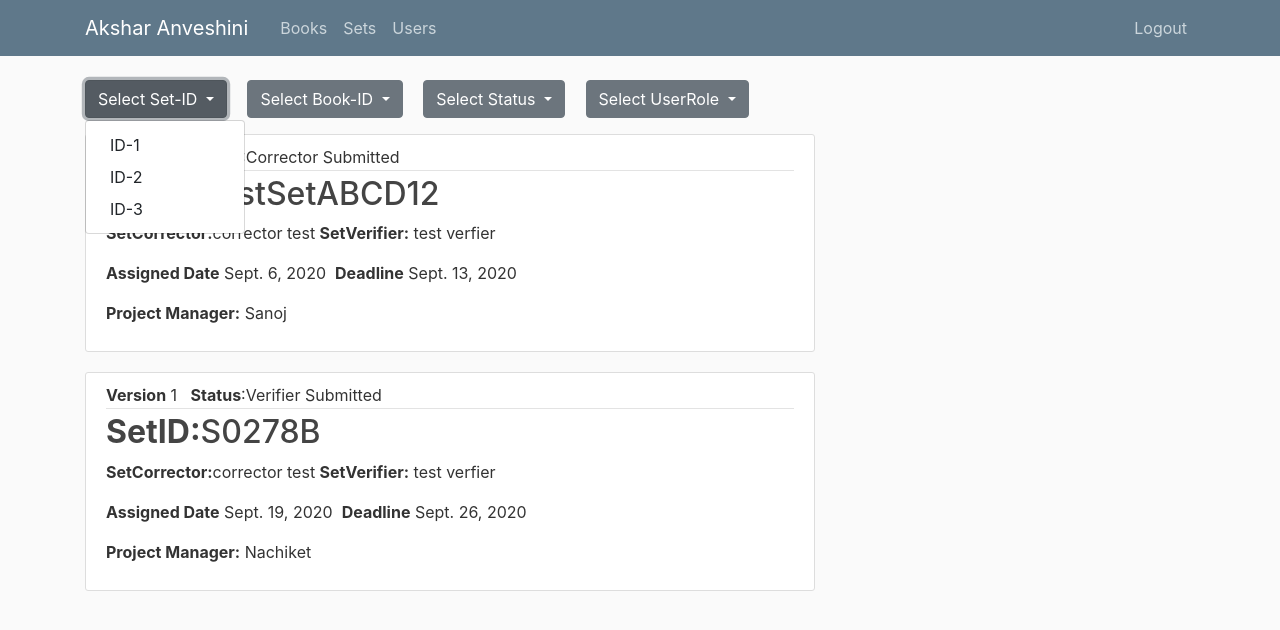
After one commit to foxer9developer/Django-ERP-Model, a Django app: page /sets/ in a window 1280 px wide, after a click on "Select Set-ID". The commit adds this page. Shown: the top 630 px of the page. Run offline with Django 3.2, Linux system fonts and the light colour scheme; data comes from the database, SQL or seed files in the repository; both versions use the stored data as it was after the commit; some libraries are stand-ins or nearby versions.

Commit message:
various templates added

```diff
--- a/IITB_OpenOCR/IITB_OpenOCR/settings.py
+++ b/IITB_OpenOCR/IITB_OpenOCR/settings.py
@@ -41,7 +41,7 @@ INSTALLED_APPS = [
     'django.contrib.sites',
     'django.contrib.redirects',
     'social_django',
-    'accounts',
+    'accounts'
 ]
 
 SITE_ID = 1
--- a/IITB_OpenOCR/IIT_OpenOCR/models.py
+++ b/IITB_OpenOCR/IIT_OpenOCR/models.py
@@ -32,6 +32,9 @@ class book(models.Model):
     book_totalpages = models.BigIntegerField()
     book_progress = models.CharField(max_length=20 , choices=progress_choices , default="Unassigned")
 
+    def __str__(self):
+        return self.book_id
+
 class sets(models.Model):
     setID = models.CharField(max_length=120, unique=True)
     number = models.IntegerField()
@@ -46,3 +49,6 @@ class sets(models.Model):
     assignmentdate = models.DateField(default= timezone.now)
     lastsubdate = models.DateField()
     finalsubdate = models.DateField()
+
+    def __str__(self):
+        return self.setID
--- /dev/null
+++ b/IITB_OpenOCR/IIT_OpenOCR/templates/IIT_OpenOCR/Sets.html
@@ -0,0 +1,63 @@
+{% extends "IIT_OpenOCR/base.html" %}
+{% block content %}
+<div class="btn-group">
+  <button class="btn btn-secondary dropdown-toggle mb-3 mr-3" type="button" id="setIDFilter" data-toggle="dropdown" aria-haspopup="true" aria-expanded="false">
+    Select Set-ID
+  </button>
+  <div class="dropdown-menu" aria-labelledby="dropdownMenuButton">
+    <a class="dropdown-item" href="#">ID-1</a>
+    <a class="dropdown-item" href="#">ID-2</a>
+    <a class="dropdown-item" href="#">ID-3</a>
+  </div>
+</div>
+
+<div class="btn-group">
+    <button class="btn btn-secondary dropdown-toggle mb-3 mr-3" type="button" id="bookIDFilter" data-toggle="dropdown" aria-haspopup="true" aria-expanded="false">
+    Select Book-ID
+  </button>
+
+  <div class="dropdown-menu" aria-labelledby="dropdownMenuButton">
+    <a class="dropdown-item" href="#">Book ID</a>
+    <a class="dropdown-item" href="#">Book ID</a>
+    <a class="dropdown-item" href="#">Something else here</a>
+  </div>
+</div>
+
+<div class="btn-group">
+    <button class="btn btn-secondary dropdown-toggle mb-3 mr-3" type="button" id="statusFilter" data-toggle="dropdown" aria-haspopup="true" aria-expanded="false">
+    Select Status
+  </button>
+
+  <div class="dropdown-menu" aria-labelledby="dropdownMenuButton">
+    <a class="dropdown-item" href="#">Completed</a>
+    <a class="dropdown-item" href="#">In-Progress</a>
+  </div>
+</div>
+
+<div class="btn-group">
+    <button class="btn btn-secondary dropdown-toggle mb-3" type="button" id="userRoleFilter" data-toggle="dropdown" aria-haspopup="true" aria-expanded="false">
+    Select UserRole
+  </button>
+
+  <div class="dropdown-menu" aria-labelledby="dropdownMenuButton">
+    <a class="dropdown-item" href="#">Corrector</a>
+    <a class="dropdown-item" href="#">Verifier</a>
+  </div>
+</div>
+
+{% for sets in sets %}
+        <article class="media content-section">
+            <div class="media-body">
+                <div class="article-metadata">
+                    <a class="mr-2"><b>Version</b> {{ sets.version }} &nbsp; <b>Status</b>:{{sets.status}}</a>
+                    <small class="text-muted"></small>
+                </div>
+                <h2><a class="article-content"><b>SetID:</b>{{ sets.setID }}</a></h2>
+                <p class="article-content"><b>SetCorrector:</b>{{ sets.setCorrector.name }}&nbsp;<b>SetVerifier:</b> {{ sets.setVerifier.name }}</p>
+                <p class="article-content"><b>Assigned Date</b> {{ sets.assignmentdate }} &nbsp;<b>Deadline</b> {{ sets.deadline }}</p>
+                <p class="article-content"></p>
+                <p class="article-content"><b>Project Manager:</b> {{ sets.projectmanager }}</p>
+            </div>
+        </article>
+{% endfor %}
+{% endblock content %}
--- a/IITB_OpenOCR/IIT_OpenOCR/templates/IIT_OpenOCR/base.html
+++ b/IITB_OpenOCR/IIT_OpenOCR/templates/IIT_OpenOCR/base.html
@@ -14,9 +14,9 @@
     <link rel="stylesheet" type="text/css" href="{% static 'IIT_OpenOCR/main.css' %}">
 
     {% if title %}
+    <title>Akshar Anveshini-{{ title }}</title>
+    {% else %}
     <title>Akshar Anveshini</title>
-    {% else %}
-    <title>IIT_OpenOCR</title>
     {% endif %}
 <body>
     <header class="site-header">
@@ -28,8 +28,9 @@
       </button>
       <div class="collapse navbar-collapse" id="navbarToggle">
         <div class="navbar-nav mr-auto">
-          <a class="nav-item nav-link" href="{% url 'IITB_OpenOCR-Homepage' %}">Home</a> <!-- name from urls. project -->
-          <a class="nav-item nav-link" href="{% url 'IITB_OpenOCR-Aboutpage' %}">About</a>
+          <a class="nav-item nav-link" href="{% url 'IITB_OpenOCR-Bookspage' %}">Books</a> <!-- name from urls. project -->
+          <a class="nav-item nav-link" href="{% url 'IITB_OpenOCR-Sets' %}">Sets</a>
+            <a class="nav-item nav-link" href="{% url 'IITB_OpenOCR-UsersPage' %}">Users</a>
         </div>
         <!-- Navbar Right Side -->
         <div class="navbar-nav">
--- a/IITB_OpenOCR/IIT_OpenOCR/urls.py
+++ b/IITB_OpenOCR/IIT_OpenOCR/urls.py
@@ -3,6 +3,13 @@ from . import views
 
 
 urlpatterns = [
-    path('', views.home ,name='IITB_OpenOCR-Homepage'),
-    path('about/',views.about,name='IITB_OpenOCR-Aboutpage')
+    path('', views.books ,name='IITB_OpenOCR-Bookspage'),
+    path('book_update/',views.book_update,name='IITB_OpenOCR-BookUpdate'),
+    path('sets/',views.sets_detail,name='IITB_OpenOCR-Sets'),
+    path('users/',views.search_user, name='IITB_OpenOCR-UsersPage'),
+    path('users/user101/', views.spcific_user, name='IITB_OpenOCR-User'),
+    path('about/',views.about,name='IITB_OpenOCR-Aboutpage'),
+    path('sets/assignuser/',views.assign_user,name='IITB_OpenOCR-AssignUser'),
+    path('sets/set_update/',views.set_update,name='IITB_OpenOCR-SetUpdate'),
+    path('sets/set_log/',views.set_log,name='IITB_OpenOCR-SetLog')
 ]
--- a/IITB_OpenOCR/IIT_OpenOCR/views.py
+++ b/IITB_OpenOCR/IIT_OpenOCR/views.py
@@ -1,11 +1,14 @@
 from django.shortcuts import render, redirect
-from .models import users, SetStatus
+from IIT_OpenOCR.models import users, SetStatus
+from .models import sets
+from .models import book
 from django.contrib import messages
 from django.contrib.auth import logout
 from github import Github
+from django.http import HttpResponse
 
 
-def home(request):
+def books(request):
     if request.user.is_authenticated:
         count = users.objects.filter(github_username = request.user.username).count()
         social = request.user.social_auth.get(provider='github')
@@ -21,10 +24,44 @@ def home(request):
             return redirect('/register')
     else:
         return redirect('/login')
+
     context = {
-        'users': users.objects.all()
+        'title':'Books',
+        'books': book.objects.all()
             }
     return render(request,'IIT_OpenOCR/home.html',context)
 
 def about(request):
     return render(request, 'IIT_OpenOCR/about.html', {'title':'About'})
+
+def spcific_user(request):
+    context = {
+        'title':'user101'
+    }
+    return render(request,'IIT_OpenOCR/specificuser.html',context)
+
+def assign_user(request):
+    return HttpResponse("AssignUser Page")
+
+def search_user(request):
+    context = {
+        'title':'Users',
+        'users': users.objects.all()
+    }
+    return render(request,'IIT_OpenOCR/userspage.html', context)
+
+def sets_detail(request):
+    context = {
+        'title':'Sets',
+        'sets': sets.objects.all()
+            }
+    return render(request,'IIT_OpenOCR/Sets.html', context)
+
+def book_update(request):
+    return HttpResponse("Book Update")
+
+def set_log(request):
+    return HttpResponse("set log")
+
+def set_update(request):
+    return HttpResponse("Set Update")
--- a/IITB_OpenOCR/accounts/views.py
+++ b/IITB_OpenOCR/accounts/views.py
@@ -3,7 +3,6 @@ from django.forms import inlineformset_factory
 from django.contrib.auth.forms import UserCreationForm
 from django.contrib.auth import authenticate, login, logout
 from IIT_OpenOCR.models import users
-
 from .forms import RegisterationForm, loginForm
 
 from django.contrib import messages
```
Also changed, not shown: IITB_OpenOCR/IIT_OpenOCR/templates/IIT_OpenOCR/home.html (+21 -9 lines), IITB_OpenOCR/IIT_OpenOCR/templates/IIT_OpenOCR/specificuser.html (added, +60 -0 lines), IITB_OpenOCR/IIT_OpenOCR/templates/IIT_OpenOCR/userspage.html (added, +53 -0 lines), IITB_OpenOCR/db.sqlite3.
